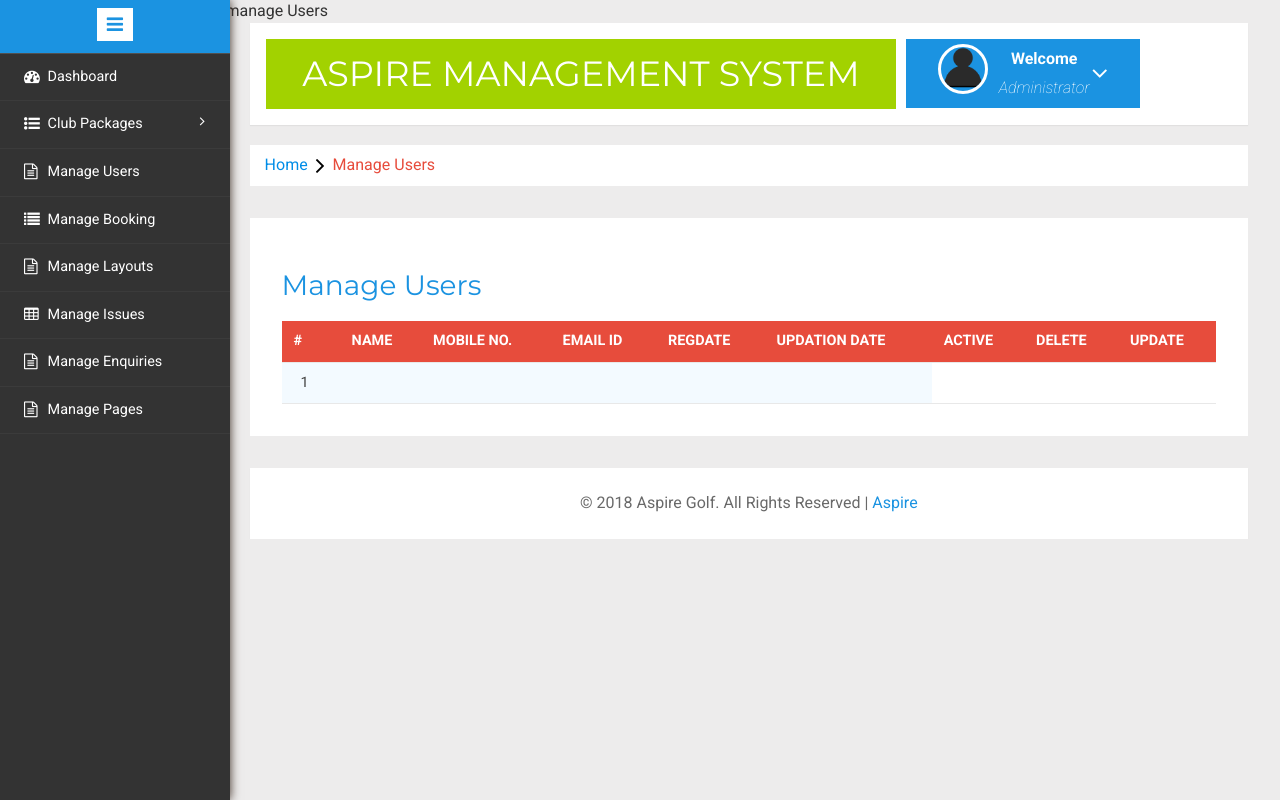
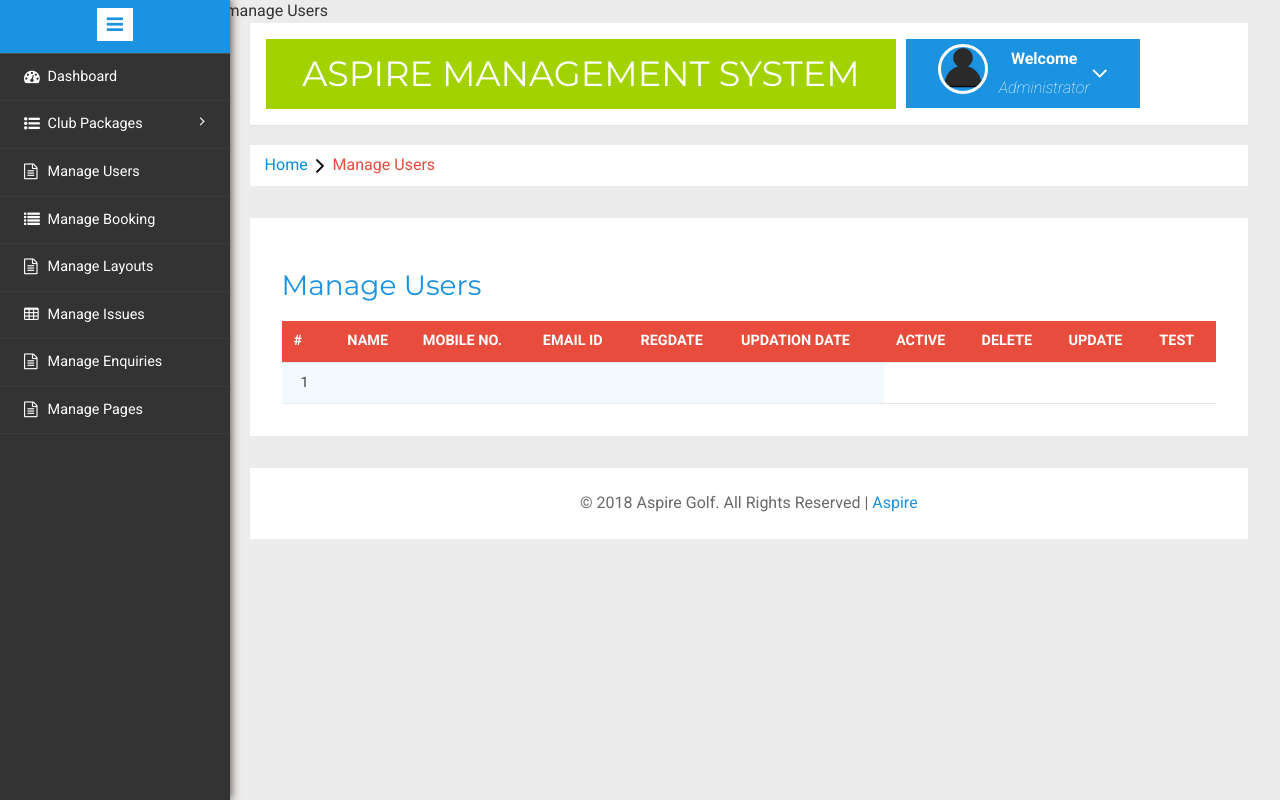
Before and after one commit to Nantawan/TimilaDance, a PHP site: page /aspire/admin/manage-users.php in a window 1280 px wide. Run offline with PHP 8.4, Linux system fonts and the light colour scheme; the visitor is signed in with stand-in values (Sample User, id 1); tables that the repository leaves empty or names only in its code hold one stand-in row (values such as "Sample post"); data that the repository does not hold is empty.

Commit message:
test github

```diff
--- a/admin/manage-users.php
+++ b/admin/manage-users.php
@@ -103,6 +103,7 @@ else{
 							<th>Active</th>
 							<th>Delete</th>
 							<th>Update</th>
+							<th>test</th>
 
 						  </tr>
 						</thead>
```
